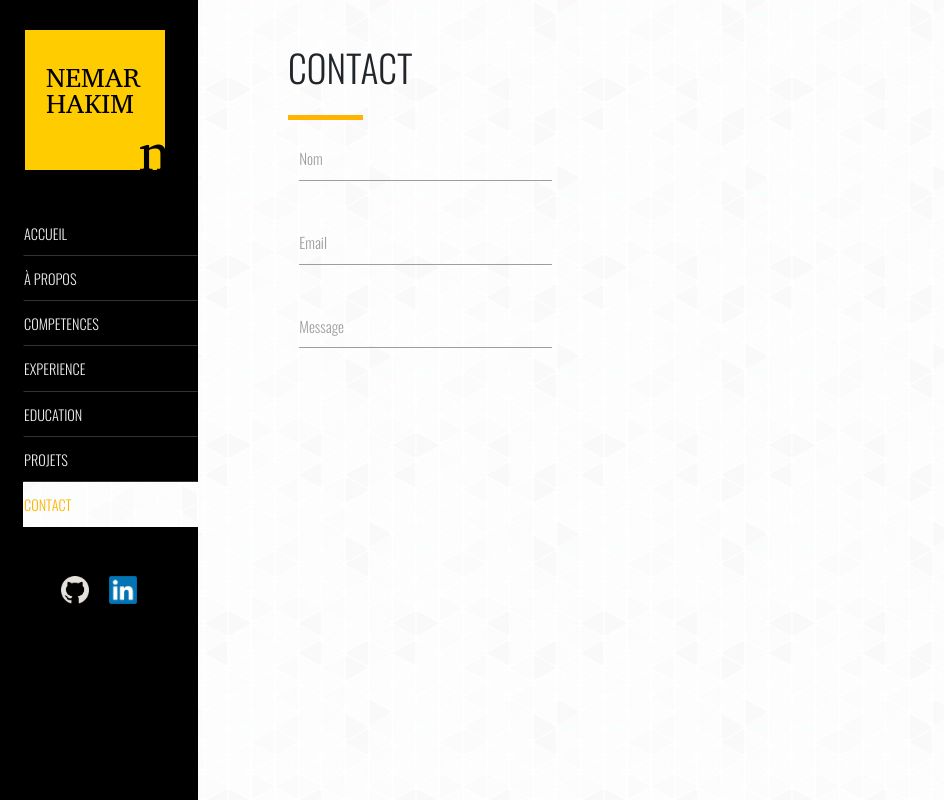
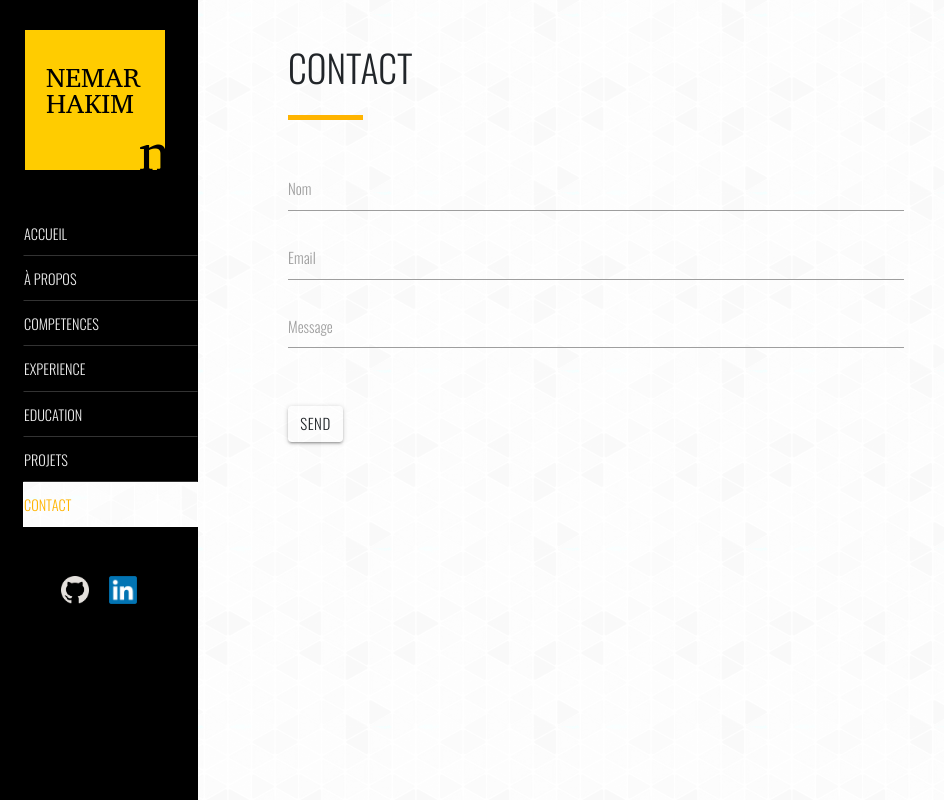
Before and after one commit to HakimNemar/portfolio2019, a React (Create React App) app: page / in a window 1280 px wide. Both pictures are taken after a click on the tab "CONTACT". Shown: the whole page, without its empty margins (0-944 px from the left). Built offline with nearby package versions, Linux system fonts and the light colour scheme.

Commit message:
css PanelContact

```diff
--- a/src/SASS/style.css
+++ b/src/SASS/style.css
@@ -213,6 +213,14 @@ body .input-field input[type=email]:focus {
   body .PanelProjets .projets .text .sourceSnap {
     margin-top: -27px;
   }
+  body .PanelContact {
+    margin: 30px 30px 0 30px !important;
+    padding: 0 !important;
+    width: auto;
+  }
+  body .PanelContact .sendEmail {
+    background-color: #ffb400;
+  }
 }
 @media (min-width: 602px) and (max-width: 955px) {
   body .react-tabs__tab {
@@ -387,6 +395,9 @@ body .input-field input[type=email]:focus {
     transition: ease-in-out 0.5s;
     filter: opacity(25%);
   }
+  body .PanelContact {
+    width: 676px !important;
+  }
 }
 @media (min-width: 1428px) {
   body .PanelHome .PhotoHome {
@@ -532,6 +543,9 @@ body .input-field input[type=email]:focus {
     transition: ease-in-out 0.5s;
     filter: opacity(25%);
   }
+  body .PanelContact {
+    width: 700px !important;
+  }
 }
 
 /*# sourceMappingURL=style.css.map */
--- a/src/component/TabPanel/Contact.js
+++ b/src/component/TabPanel/Contact.js
@@ -1,55 +1,61 @@
-import React from 'react';
+import React, { useState, useEffect } from 'react';
 import emailjs from 'emailjs-com';
 
 function Contact() {
+    const [name, setName] = useState("");
+    const [email, setEmail] = useState("");
+    const [message, setMessage] = useState("");
+    const [isReady, setIsReady] = useState(false);
+    const [form, setForm] = useState("");
+
     function sendEmail(e) {
         e.preventDefault();
+        let invalids = {};
 
-        emailjs.sendForm('gmail', 'template_kuMy2OpZ', e.target, 'user_5VwJPxWIJ4W9EYRUBTIdl').then((result) => {
+        if (name == "") {
+
+        }
+        // setForm(e.target);
+        // setIsReady(true);
+    }
+
+    useEffect(() => {
+        if (isReady) {
+            setIsReady(false);
+                emailjs.sendForm('gmail', 'template_kuMy2OpZ', form, 'user_5VwJPxWIJ4W9EYRUBTIdl').then((result) => {
                     console.log('good', result.text);
                 }, (error) => {
                     console.log('bad', error.text);
                 });
         }
+    }, [isReady]);
 
     return (
         <>
-            <div className="container about m-5 pl-5">
+            <div className="container PanelContact m-5 pl-5">
                 <h1 className="title">CONTACT</h1>
                 <hr className="HR" />
-                {/* <form className="contact-form mt-4" onSubmit={sendEmail}>
-
-                    <label for="name">Name</label>
-                    <input type="text" name="name" />
-
-                    <label for="email">Email</label>
-                    <input type="email" name="email" />
-
-                    <label for="message">Message</label>
-                    <textarea name="message" />
-
-                    <input type="submit" value="Send" />
-                </form> */}
-
-                <form>
                 <div>
-                        <div class="input-field col s12">
-                            <input id="password" type="text" class="validate" name="name" />
-                            <label for="name">Nom</label>
+                    <form onSubmit={sendEmail}>
+                        <div className="my-5">
+                            <div className="input-field ">
+                                <input id="password" type="text" className="validate" name="name"  onChange={(e) => setName(e.target.value)}/>
+                                <label htmlFor="name">Nom</label>
+                            </div>
+                            <div className="input-field">
+                                <input id="email" type="email" className="validate" name="email" onChange={(e) => setEmail(e.target.value)}/>
+                                <label htmlFor="email">Email</label>
+                            </div>
+                            <div>
+                                <div className="input-field">
+                                    <textarea id="textarea1" type="text" className="materialize-textarea validate" name="message" onChange={(e) => setMessage(e.target.value)}/>
+                                    <label htmlFor="message">Message</label>
                                 </div>
                             </div>
-                    <div class="input-field col s12">
-                        <input id="email" type="email" class="validate" name="email"/>
-                        <label for="email">Email</label>
                         </div>
-                    <div>
-                        <div class="input-field col s12">
-                            <textarea id="textarea1" type="text" class="materialize-textarea" name="message"/>
-                            <label for="message">Message</label>
+                        <input className="btn sendEmail" type="submit" value="Send" />
+                    </form>
                 </div>
-                    </div>
-                    {/* <input type="submit" value="Send" /> */}
-                </form>
             </div>
         </>
     )
```
Also changed, not shown: src/SASS/style.scss (+14 -16 lines), 1 other file (tests, documents, lock files or other folders). Lines whose indentation alone changed are shown as unchanged.
